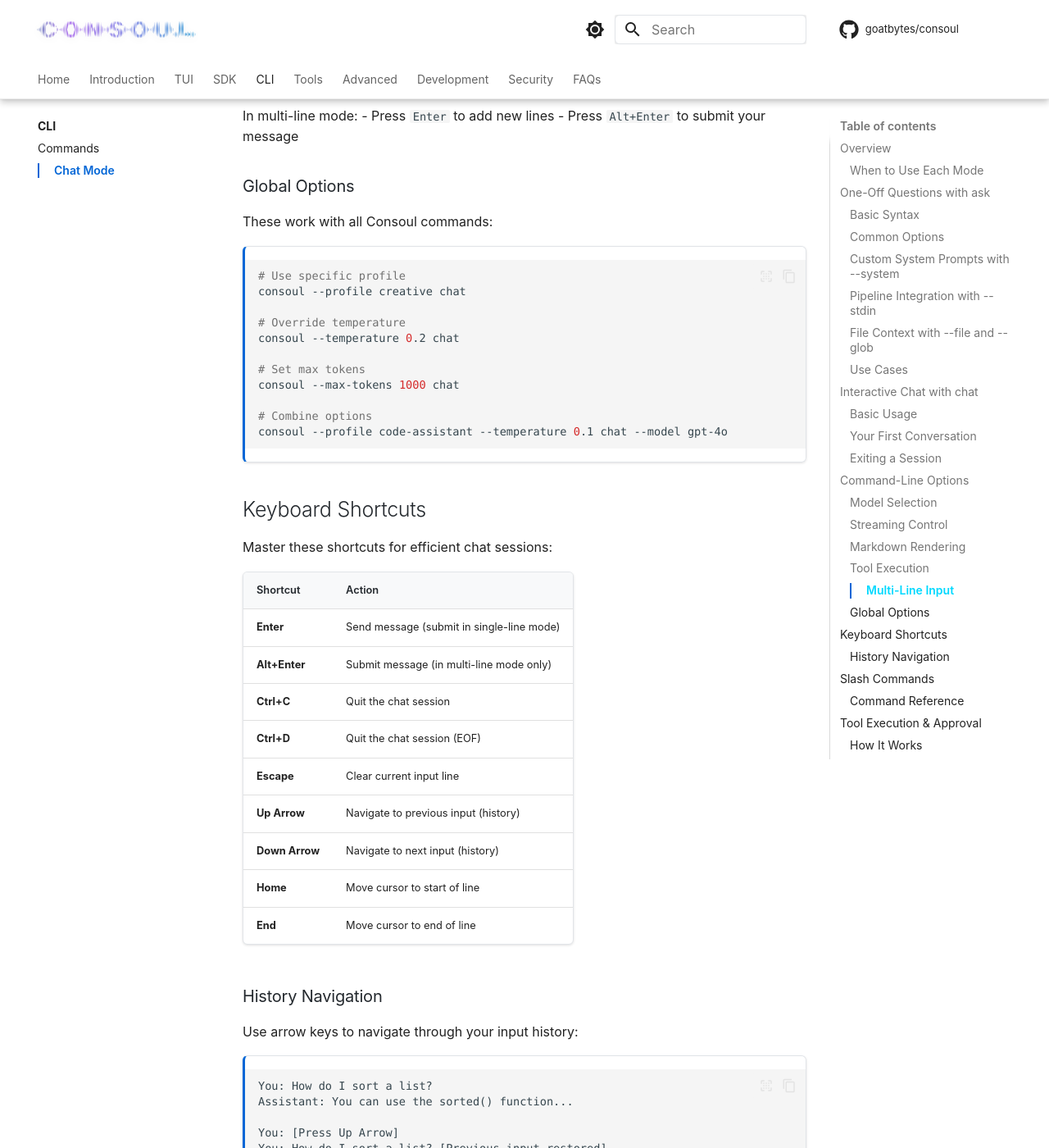
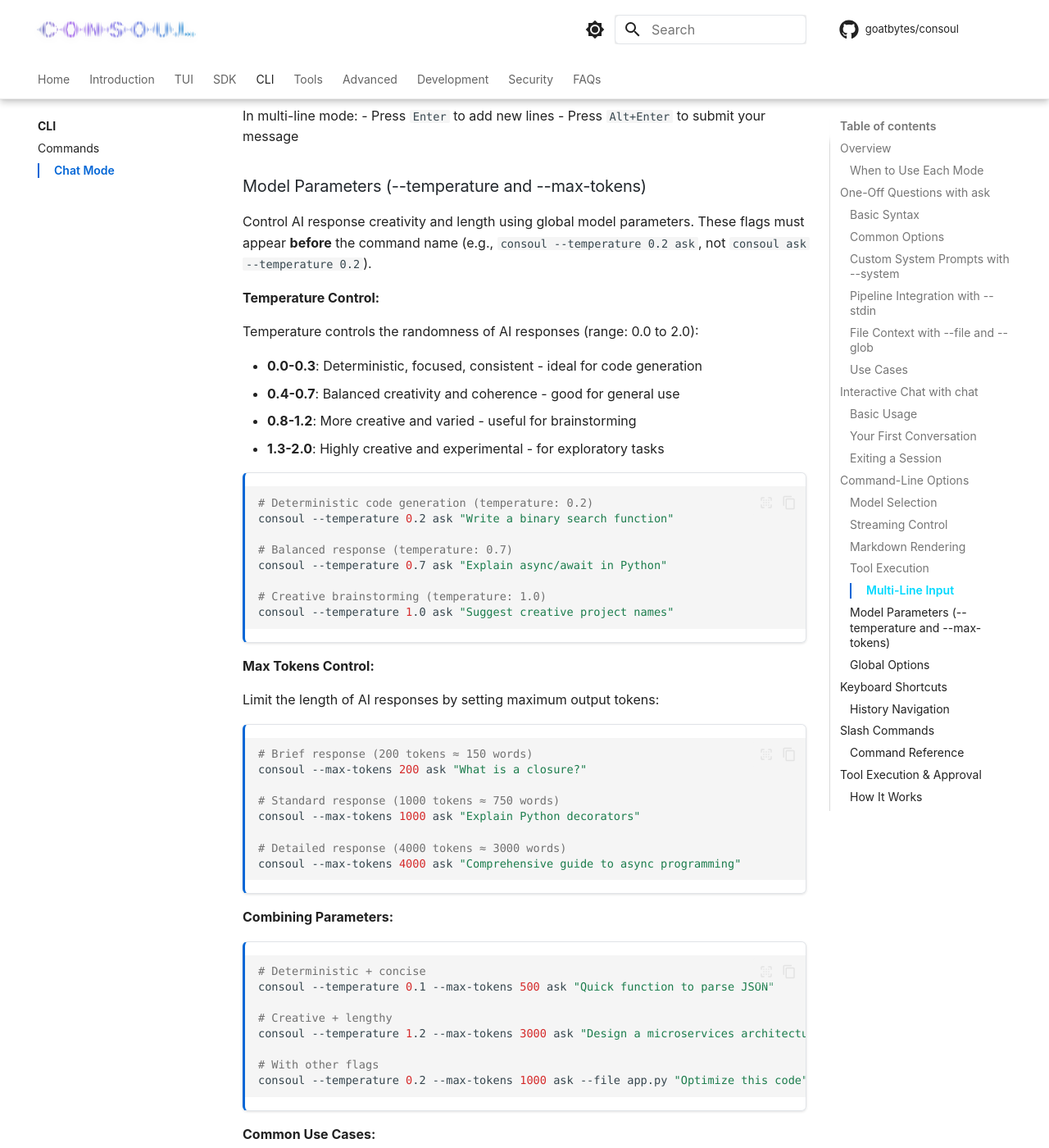
Before and after one commit to goatbytes/consoul, an MkDocs documentation site: the page built from docs/user-guide/cli-chat.md, in a window 1280 px wide and 1400 px high, scrolled down 11170 px. Shown: the whole window at 82% size. Built offline with MkDocs 1.6.1 and Material for MkDocs 9.7.7, drawn with Linux system fonts in a browser that asks for light colours; comment, search, counter and statistics services are not loaded; some of the changed text lies outside the part shown.

Commit message:
docs(SOUL-208): fix --temperature and --max-tokens documentation
Fixed incorrect CLI syntax in documentation and added comprehensive
model parameters section.

Changes:
- Fixed getting-started.md: Changed `consoul chat --temperature` to
  correct `consoul --temperature ask` syntax (global flags come before
  command name)
- Added detailed "Model Parameters" section to cli-chat.md covering:
  - Temperature ranges and use cases (0.0-0.3 deterministic, 0.8-1.2 creative)
  - Max tokens usage examples and word count estimates
  - Validation rules and error handling
  - Configuration priority hierarchy
  - Common usage patterns
- Created test_model_parameters.py with 9 validation tests for both flags

Notes:
- Flags already implemented in __main__.py:35-48, only docs needed fixing
- Tests validate Click parameter handling (some timeout due to CLI mocking)
- Validation enforced via Pydantic models in ProviderConfig

Gira: SOUL-208

````diff
--- a/docs/user-guide/cli-chat.md
+++ b/docs/user-guide/cli-chat.md
@@ -491,6 +491,97 @@ In multi-line mode:
 - Press `Enter` to add new lines
 - Press `Alt+Enter` to submit your message
 
+### Model Parameters (--temperature and --max-tokens)
+
+Control AI response creativity and length using global model parameters. These flags must appear **before** the command name (e.g., `consoul --temperature 0.2 ask`, not `consoul ask --temperature 0.2`).
+
+**Temperature Control:**
+
+Temperature controls the randomness of AI responses (range: 0.0 to 2.0):
+
+- **0.0-0.3**: Deterministic, focused, consistent - ideal for code generation
+- **0.4-0.7**: Balanced creativity and coherence - good for general use
+- **0.8-1.2**: More creative and varied - useful for brainstorming
+- **1.3-2.0**: Highly creative and experimental - for exploratory tasks
+
+```bash
+# Deterministic code generation (temperature: 0.2)
+consoul --temperature 0.2 ask "Write a binary search function"
+
+# Balanced response (temperature: 0.7)
+consoul --temperature 0.7 ask "Explain async/await in Python"
+
+# Creative brainstorming (temperature: 1.0)
+consoul --temperature 1.0 ask "Suggest creative project names"
+```
+
+**Max Tokens Control:**
+
+Limit the length of AI responses by setting maximum output tokens:
+
+```bash
+# Brief response (200 tokens ≈ 150 words)
+consoul --max-tokens 200 ask "What is a closure?"
+
+# Standard response (1000 tokens ≈ 750 words)
+consoul --max-tokens 1000 ask "Explain Python decorators"
+
+# Detailed response (4000 tokens ≈ 3000 words)
+consoul --max-tokens 4000 ask "Comprehensive guide to async programming"
+```
+
+**Combining Parameters:**
+
+```bash
+# Deterministic + concise
+consoul --temperature 0.1 --max-tokens 500 ask "Quick function to parse JSON"
+
+# Creative + lengthy
+consoul --temperature 1.2 --max-tokens 3000 ask "Design a microservices architecture"
+
+# With other flags
+consoul --temperature 0.2 --max-tokens 1000 ask --file app.py "Optimize this code"
+```
+
+**Common Use Cases:**
+
+```bash
+# Code generation: low temperature for consistency
+consoul --temperature 0.2 ask "Generate REST API endpoints"
+
+# Code explanation: moderate temperature
+consoul --temperature 0.5 ask --file complex.py "Explain this algorithm"
+
+# Brainstorming: high temperature for variety
+consoul --temperature 1.0 ask "Alternative approaches to caching"
+
+# Quick answers: low max tokens
+consoul --max-tokens 100 ask "What does grep do?"
+
+# Detailed tutorials: high max tokens
+consoul --max-tokens 3000 ask "Teach me about decorators"
+```
+
+**Validation Rules:**
+
+- Temperature must be between 0.0 and 2.0
+- Max tokens must be greater than 0
+- Invalid values will show an error before execution
+
+**Configuration Priority:**
+
+Settings are applied in this order (highest priority first):
+
+1. **Global flags** (--temperature, --max-tokens)
+2. **Active profile** configuration
+3. **Provider defaults**
+
+Example:
+```bash
+# Global flags override profile settings
+consoul --temperature 0.1 ask "..."  # Uses 0.1, ignoring profile's temperature
+```
+
 ### Global Options
 
 These work with all Consoul commands:
````
Also changed, not shown: docs/user-guide/getting-started.md (+4 -4 lines), 20 other files.
